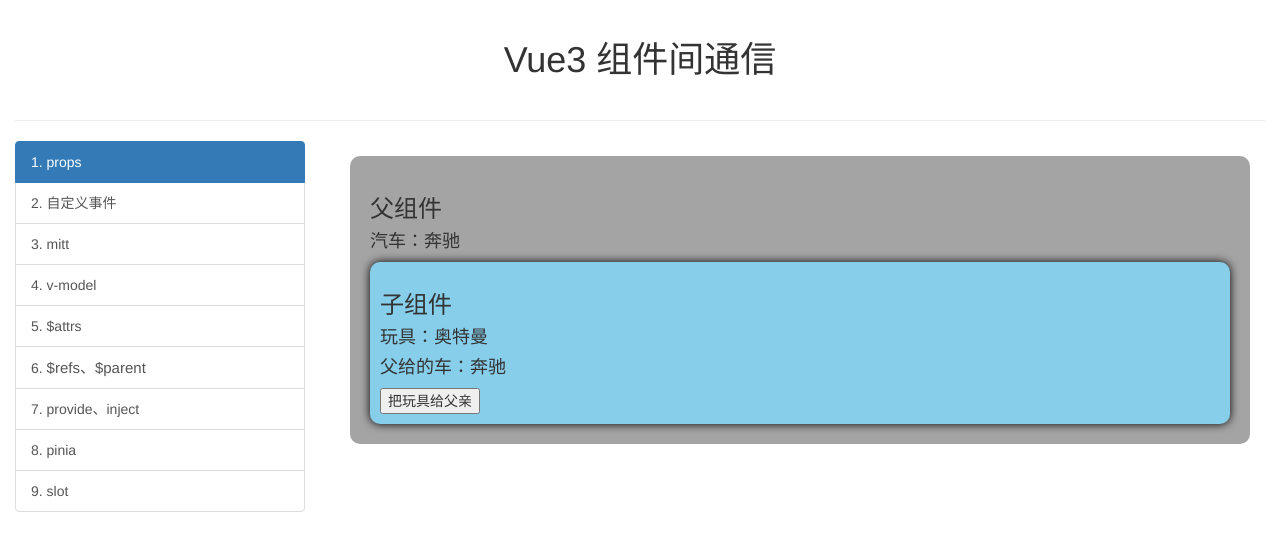
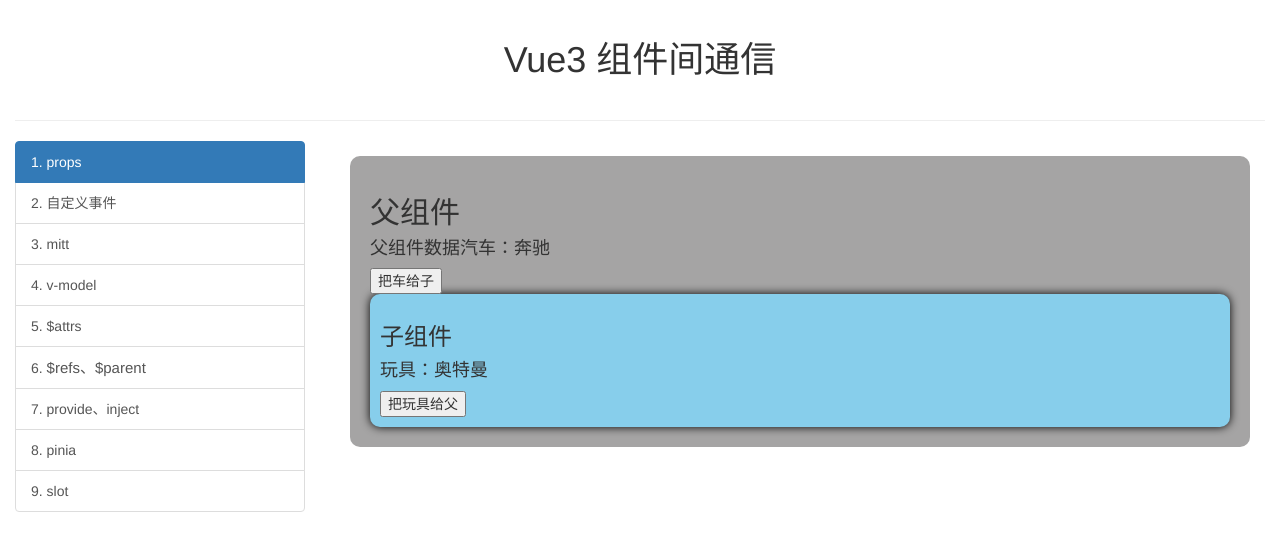
Before and after one commit to PlumDong/vue3-shangguigu-2023, a Vue app: page /props in a window 1280 px wide. Shown: the top 550 px of the page. Built offline with nearby package versions, Linux system fonts and the light colour scheme.

Commit message:
组件通信-01props

```diff
--- a/src/pages/01_props/Child.vue
+++ b/src/pages/01_props/Child.vue
@@ -1,12 +1,12 @@
+
 <template>
   <div class="child">
     <h3>子组件</h3>
-		<h4>玩具：{{ toy }}</h4>
-		<h4>父给的车：{{ car }}</h4>
-		<button @click="sendToy(toy)">把玩具给父亲</button>
+    <h4>玩具：{{toy}}</h4>
+    <h4 v-show="car">父给的车：{{ car }}</h4>
+    <button @click="sendToy(toy)">把玩具给父</button>
   </div>
 </template>
-
 <script setup lang="ts" name="Child">
 	import {ref} from 'vue'
 	// 数据
@@ -14,12 +14,12 @@
 	// 声明接收props
 	defineProps(['car','sendToy'])
 </script>
+<style scoped>
+.child {
+  background-color: skyblue;
+  padding: 10px;
+  box-shadow: 0 0 10px black;
+  border-radius: 10px;
+}
 
-<style scoped>
-	.child{
-		background-color: skyblue;
-		padding: 10px;
-		box-shadow: 0 0 10px black;
-		border-radius: 10px;
-	}
 </style>
--- a/src/pages/01_props/Father.vue
+++ b/src/pages/01_props/Father.vue
@@ -1,24 +1,48 @@
+<!--<template>-->
+<!--  <div class="father">-->
+<!--    <h3>父组件</h3>-->
+<!--		<h4>汽车：{{ car }}</h4>-->
+<!--		<h4 v-show="toy">子给的玩具：{{ toy }}</h4>-->
+<!--		<Child :car="car" :sendToy="getToy"/>-->
+<!--  </div>-->
+<!--</template>-->
+
+<!--<script setup lang="ts" name="Father">-->
+<!--	import Child from './Child.vue'-->
+<!--	import {ref} from 'vue'-->
+<!--	// 数据-->
+<!--	let car = ref('奔驰')-->
+<!--	let toy = ref('')-->
+<!--	// 方法-->
+<!--	function getToy(value:string){-->
+<!--		toy.value = value-->
+<!--	}-->
+<!--</script>-->
 <template>
   <div class="father">
-    <h3>父组件</h3>
-		<h4>汽车：{{ car }}</h4>
-		<h4 v-show="toy">子给的玩具：{{ toy }}</h4>
-		<Child :car="car" :sendToy="getToy"/>
+    <h2>父组件</h2>
+    <h4>父组件数据汽车：{{car}}</h4>
+    <h4 v-show="toy">子组件数据：{{toy}}</h4>
+    <button @click="sendCar()">把车给子</button>
+    <Child :car="childCar" :send-toy="getToy"></Child>
   </div>
 </template>
 
-<script setup lang="ts" name="Father">
-	import Child from './Child.vue'
-	import {ref} from 'vue'
-	// 数据
-	let car = ref('奔驰')
-	let toy = ref('')
-	// 方法
-	function getToy(value:string){
-		toy.value = value
-	}
+<script lang="ts" setup name="Father">
+import {ref} from "vue";
+import Child from "@/pages/01_props/Child.vue";
+
+let car = ref('奔驰')
+let childCar = ref('')
+let toy = ref('')
+const getToy = (value:string) =>{
+  toy.value = value
+}
+
+function sendCar() {
+  childCar.value = car.value
+}
 </script>
-
 <style scoped>
 	.father{
 		background-color:rgb(165, 164, 164);
--- a/src/pages/02_custom-event/Child.vue
+++ b/src/pages/02_custom-event/Child.vue
@@ -12,6 +12,7 @@
 	let toy = ref('奥特曼')
 	// 声明事件
 	const emit =  defineEmits(['send-toy'])
+  console.log(emit)
 </script>
 
 <style scoped>
--- a/src/pages/02_custom-event/Father.vue
+++ b/src/pages/02_custom-event/Father.vue
@@ -12,6 +12,7 @@
 	import { ref } from "vue";
 	// 数据
 	let toy = ref('')
+
 	// 用于保存传递过来的玩具
 	function saveToy(value:string){
 		console.log('saveToy',value)
```
